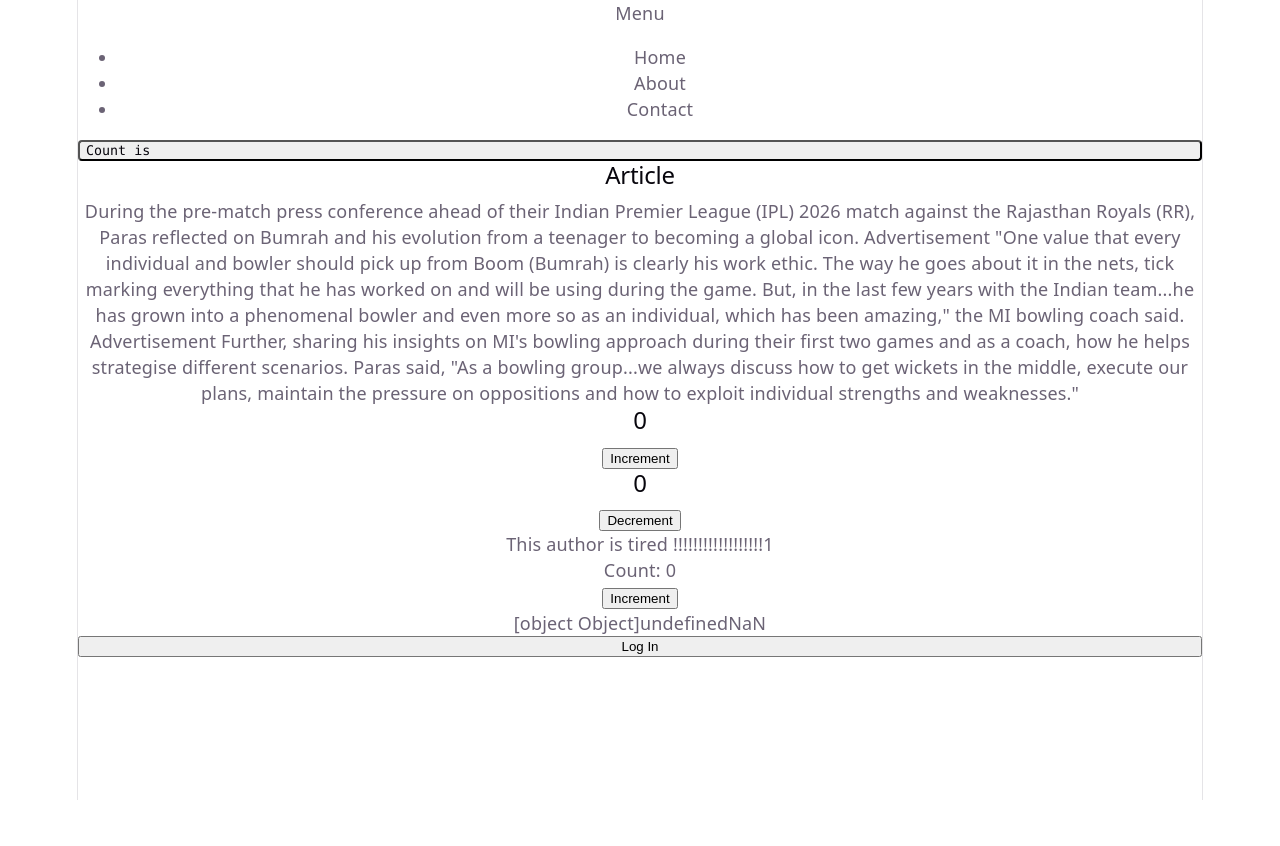
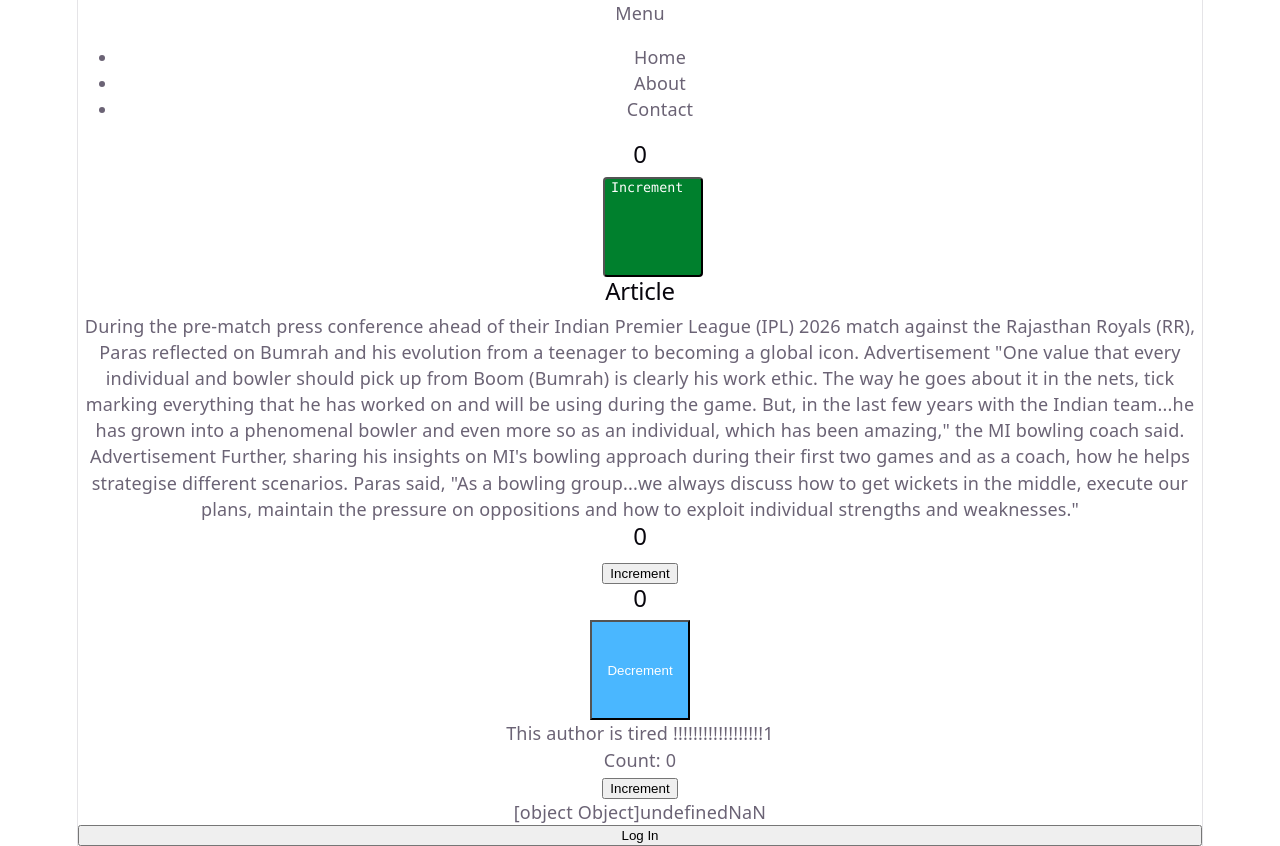
Before and after one commit to priyanka09-stack/JS-Advanced, a React (Vite) app in the folder reactapp/: page / in a window 1280 px wide. Before the commit the page ends 800 px from the top, so only its background shows below. Built offline with nearby package versions, Linux system fonts and the light colour scheme.

Commit message:
Lifecycle Method & Styling In React

```diff
--- a/reactapp/src/component/Article.jsx
+++ b/reactapp/src/component/Article.jsx
@@ -1,4 +1,6 @@
 import React, { useState } from 'react'
+import ArtStyle from "../css/Article.module.css"
+//import "../css/Article.css"
 
 function Article (){
     const [count ,setCount]=useState(0)
@@ -32,7 +34,7 @@ function Article (){
          <h2>{count}</h2>
         <button onClick={handleIncrement}>Increment</button>
         <h2>{countt}</h2>
-        <button onClick={handleDecrement}>Decrement</button>
+        <button className={ArtStyle.g} onClick={handleDecrement}>Decrement</button>
     </div>
   )
 }
--- a/reactapp/src/component/Menu.jsx
+++ b/reactapp/src/component/Menu.jsx
@@ -21,12 +21,45 @@ function Menu(props) {
 
 export default Menu*/
 
+import "../css/Menu.css"
+
 import React, { Component } from 'react'
 
 export default class Menu extends Component {
+
     constructor(props) {
         super(props)
+        this.state={
+          count:0
+        }
     }
+    componentDidMount(){
+      console.log("Component Did Mount")
+
+      //data to be retrieved from backend
+    }
+
+    shouldComponentUpdate(nextProps, nextState){
+      if (nextState.count ===1){
+        return false
+      }
+      console.log("Should Component Update")
+      return true
+    }
+
+    componentWillUnmount(){
+      console.log("Component Will Unmount")
+    }
+
+    /* handleIncrement = () => {
+    this.setState((count) => count + 1)
+  }*/
+    handleIncrement = () => {
+
+    this.setState((prevState) => ({
+      count: prevState.count + 1
+    }))
+  }
   render() {
     return (
         <>
@@ -36,11 +69,16 @@ export default class Menu extends Component {
                 <li>About</li>
                 <li>Contact</li>
             </ul>
-                    <button
+                   {/*<button
                     className="counter"
                     onClick={() =>this.props.setCount((count) => count + 1)}>
                         Count is {this.props.count}
-                        </button>
+                    </button>*/}
+
+            <h2>{this.state.count}</h2>
+            <button  className="counter" onClick={this.handleIncrement}>Increment</button>
+
+
         </>
     )
   }
--- /dev/null
+++ b/reactapp/src/css/Article.module.css
@@ -0,0 +1,7 @@
+.g{
+    background-color: rgb(74, 183, 255);
+    color:white;
+    height:100px;
+    width:100px;
+
+}
--- /dev/null
+++ b/reactapp/src/css/Menu.css
@@ -0,0 +1,9 @@
+.counter{
+    background-color: rgb(0, 128, 45);
+    color:white;
+    height:100px;
+    width:100px;
+    position: relative;
+    left:525px;
+
+}
```
